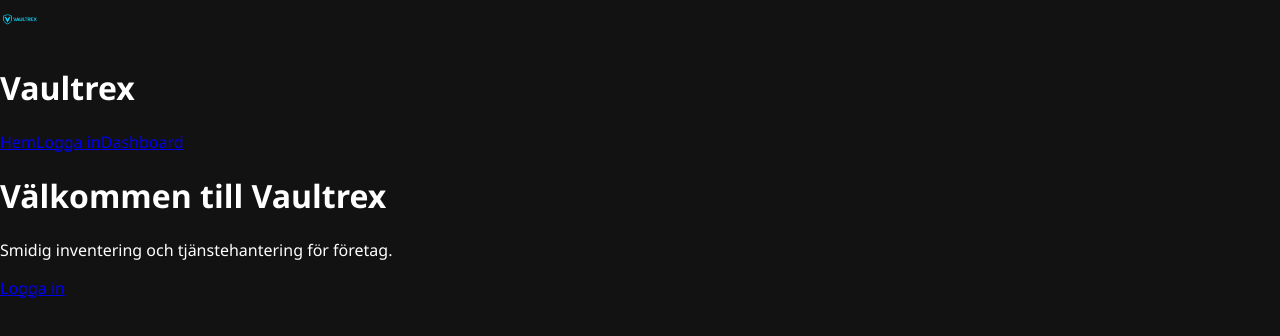
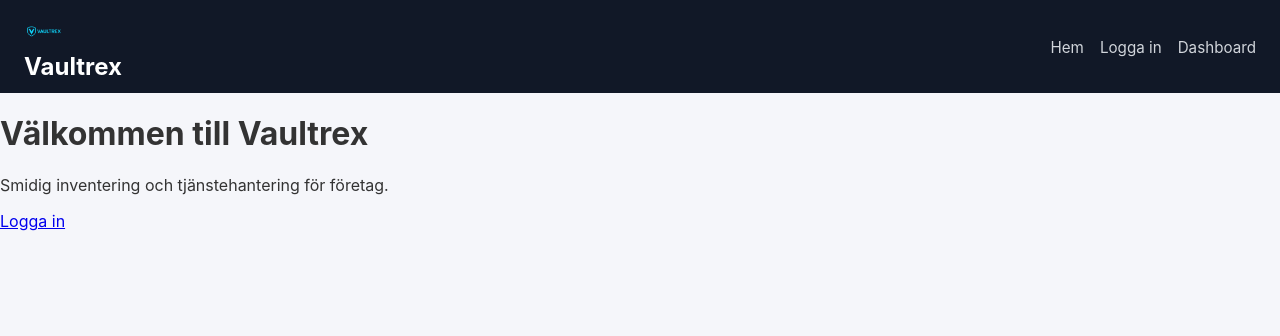
Before and after one commit to FooxxyyDev/vaultrex-frontend, a React (Vite) app: page / in a window 1280 px wide. Shown: the top 336 px of the page. Built offline with nearby package versions, Linux system fonts and the light colour scheme.

Commit message:
Update App.css

```diff
--- a/src/App.css
+++ b/src/App.css
@@ -1,43 +1,181 @@
-:root {
-  --bg-color: #121212;
-  --primary-color: #00f2ff;
-  --text-color: #ffffff;
-  --card-bg: #1e1e1e;
+/* Basstil */
+* {
+  box-sizing: border-box;
 }
 
 body {
-  background-color: var(--bg-color);
-  color: var(--text-color);
-  font-family: 'Segoe UI', Tahoma, Geneva, Verdana, sans-serif;
   margin: 0;
-  padding: 0;
+  font-family: 'Inter', system-ui, -apple-system, sans-serif;
+  background-color: #f5f6fa; /* ljus bakgrund för innehåll */
+  color: #333;
 }
 
-.app-header {
+/* Header */
+header {
+  background-color: #111827; /* mörk header */
+  color: #fff;
+  padding: 0.75rem 1.5rem;
   display: flex;
   align-items: center;
-  padding: 1rem;
-  background-color: var(--card-bg);
-  border-bottom: 1px solid var(--primary-color);
+  justify-content: space-between;
 }
 
-.logo {
-  height: 40px;
-  margin-right: 1rem;
+header img {
+  max-height: 40px; /* logga maxhöjd */
+  width: auto;
+  display: block;
 }
-header img {
-  max-height: 40px;
+
+header h1 {
+  margin: 0;
+  font-size: 1.5rem;
+  font-weight: 700;
 }
-button {
-  background-color: var(--primary-color);
-  color: #000;
+
+header nav a {
+  color: #d1d5db;
+  text-decoration: none;
+  margin-left: 1rem;
+  font-size: 0.95rem;
+  transition: color 0.2s ease;
+}
+
+header nav a:hover {
+  color: #6366f1; /* accentfärg */
+}
+
+/* Landing page */
+.landing {
+  display: flex;
+  flex-direction: column;
+  align-items: center;
+  justify-content: center;
+  padding: 4rem 1rem;
+  text-align: center;
+  background: linear-gradient(160deg, #4f46e5, #312e81);
+  color: white;
+  min-height: calc(100vh - 60px);
+}
+
+.landing h1 {
+  font-size: 2.5rem;
+  font-weight: 700;
+  margin-bottom: 0.5rem;
+}
+
+.landing p {
+  font-size: 1.125rem;
+  margin-bottom: 2rem;
+  max-width: 600px;
+}
+
+.landing .btn {
+  background-color: #fff;
+  color: #4f46e5;
+  padding: 0.75rem 1.5rem;
+  font-weight: 600;
+  border-radius: 0.5rem;
+  text-decoration: none;
+  transition: background-color 0.2s ease, color 0.2s ease;
+}
+
+.landing .btn:hover {
+  background-color: #e5e7eb;
+  color: #4338ca;
+}
+
+/* Login */
+.login-container {
+  display: flex;
+  flex-direction: column;
+  align-items: center;
+  justify-content: center;
+  padding: 3rem 1rem;
+  min-height: calc(100vh - 60px);
+  background-color: #f5f6fa;
+}
+
+.login-form {
+  background-color: #fff;
+  padding: 2rem;
+  border-radius: 0.75rem;
+  box-shadow: 0 4px 12px rgba(0, 0, 0, 0.08);
+  width: 100%;
+  max-width: 360px;
+}
+
+.login-form h2 {
+  margin-bottom: 1.5rem;
+  font-size: 1.5rem;
+  font-weight: 600;
+  color: #111827;
+}
+
+.login-form label {
+  display: block;
+  margin-bottom: 0.5rem;
+  font-size: 0.875rem;
+  font-weight: 500;
+  color: #374151;
+}
+
+.login-form input {
+  width: 100%;
+  padding: 0.5rem 0.75rem;
+  margin-bottom: 1rem;
+  border: 1px solid #d1d5db;
+  border-radius: 0.5rem;
+  font-size: 0.95rem;
+  color: #111827;
+}
+
+.login-form button {
+  width: 100%;
+  background-color: #4f46e5;
+  color: #fff;
+  font-weight: 600;
+  padding: 0.75rem;
   border: none;
-  padding: 0.6rem 1.2rem;
-  border-radius: 8px;
+  border-radius: 0.5rem;
+  font-size: 1rem;
   cursor: pointer;
+  transition: background-color 0.2s ease;
+}
+
+.login-form button:hover {
+  background-color: #4338ca;
+}
+
+/* Dashboard */
+.dashboard {
+  padding: 2rem;
+  background-color: #f5f6fa;
+}
+
+.dashboard h2 {
+  font-size: 1.75rem;
+  font-weight: 700;
+  margin-bottom: 1rem;
+  color: #111827;
+}
+
+.dashboard p {
+  color: #374151;
   font-size: 1rem;
 }
 
-button:hover {
-  background-color: #00d2e5;
+/* Responsivitet */
+@media (max-width: 768px) {
+  header nav a {
+    margin-left: 0.5rem;
+    font-size: 0.85rem;
+  }
+
+  .landing h1 {
+    font-size: 2rem;
+  }
+
+  .landing p {
+    font-size: 1rem;
+  }
 }
```
